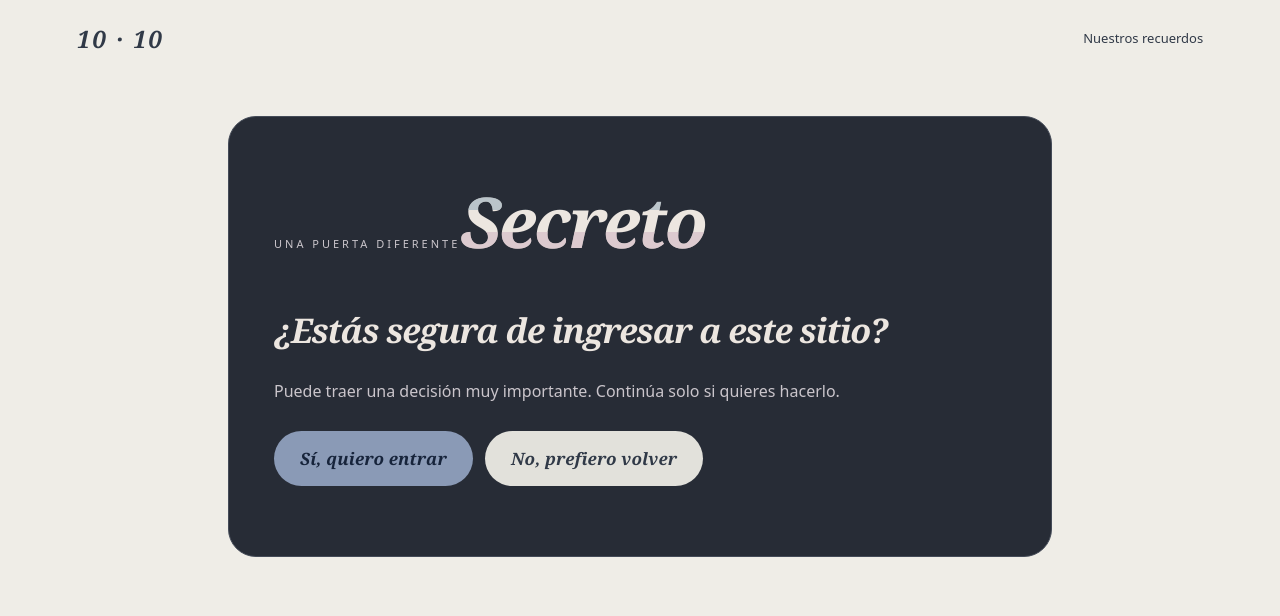
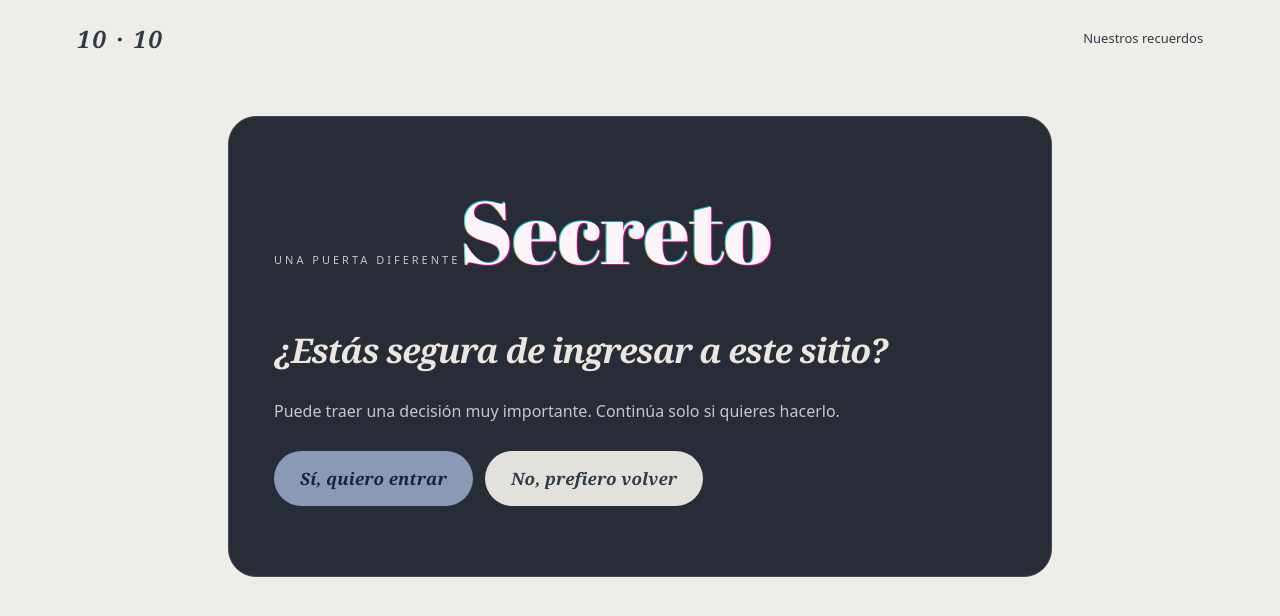
Before and after one commit to gosterrr/10-10, a React (Vite) app: page /secreto in a window 1280 px wide. Shown: the top 616 px of the page. Built offline with nearby package versions, Linux system fonts and the light colour scheme.

Commit message:
Actualizar Secreto con Abril Fatface y efecto wiggle sin interrogacion

```diff
--- a/src/main.jsx
+++ b/src/main.jsx
@@ -4,4 +4,5 @@ import { BrowserRouter } from 'react-router-dom';
 import App from './App';
 import './styles.css';
 import './typography.css';
+import './secret-effects.css';
 createRoot(document.getElementById('root')).render(<React.StrictMode><BrowserRouter><App/></BrowserRouter></React.StrictMode>);
--- /dev/null
+++ b/src/secret-effects.css
@@ -0,0 +1,68 @@
+@import url('https://fonts.googleapis.com/css?family=Abril+Fatface&display=swap');
+
+/* Solo Secreto: no aplicar el reset ni el overflow global del ejemplo. */
+.secret-door .door-symbol {
+  display: none;
+}
+.secret-door .glitch,
+.secret-panel > .glitch {
+  font-family: 'Abril Fatface', Georgia, serif;
+  font-weight: 400;
+  font-style: normal;
+  letter-spacing: 0;
+  color: rgba(255, 255, 255, .95);
+  text-shadow: 1px 1px rgba(246, 0, 153, .8),
+               -1px -1px rgba(15, 210, 255, .8),
+               -1px 0 rgba(255, 210, 0, 1);
+}
+.secret-door .glitch::before,
+.secret-door .glitch::after,
+.secret-panel > .glitch::before,
+.secret-panel > .glitch::after {
+  display: none;
+}
+.secret-door .glitch {
+  font-size: clamp(36px, 5vw, 56px);
+  margin-top: 8px;
+}
+.secret-panel > .glitch {
+  font-size: clamp(48px, 8vw, 88px);
+}
+@keyframes secret-wiggle {
+  0% { transform: skewX(24deg); }
+  10% { transform: skewX(-8deg); }
+  20% { transform: skewX(55deg); }
+  30% { transform: skewX(-90deg); }
+  40% { transform: skewX(29deg); }
+  50% { transform: skewX(-90deg); }
+  60% { transform: skewX(3deg); }
+  70% { transform: skewX(-2deg); }
+  80% { transform: skewX(1deg); }
+  90% { transform: skewX(10deg); }
+  100% { transform: skewX(0deg); }
+}
+@media (hover: hover) {
+  .secret-door:hover .glitch,
+  .secret-panel > .glitch:hover {
+    animation: secret-wiggle .2s 2;
+    text-shadow: 30px 13px rgba(246, 0, 153, .8),
+                 -38px -4px rgba(15, 210, 255, .8),
+                 -2px -4px rgba(255, 210, 0, 1);
+  }
+}
+.secret-door:active .glitch,
+.secret-door:focus-visible .glitch,
+.secret-panel > .glitch:active {
+  animation: secret-wiggle .2s 2;
+  text-shadow: 12px 6px rgba(246, 0, 153, .8),
+               -12px -3px rgba(15, 210, 255, .8),
+               -2px -4px rgba(255, 210, 0, 1);
+}
+@media (prefers-reduced-motion: reduce) {
+  .secret-door .glitch,
+  .secret-panel > .glitch {
+    animation: none !important;
+    text-shadow: 1px 1px rgba(246, 0, 153, .6),
+                 -1px -1px rgba(15, 210, 255, .6) !important;
+  }
+}
```
